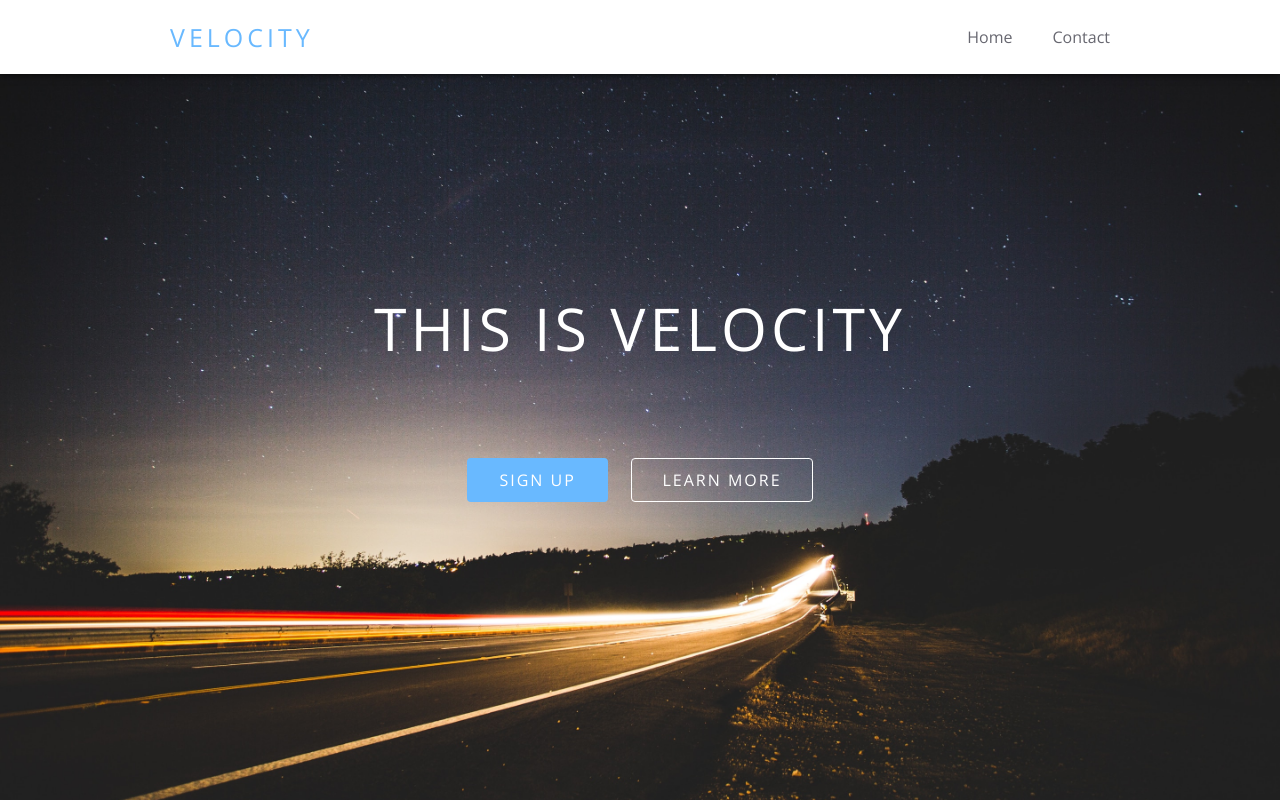
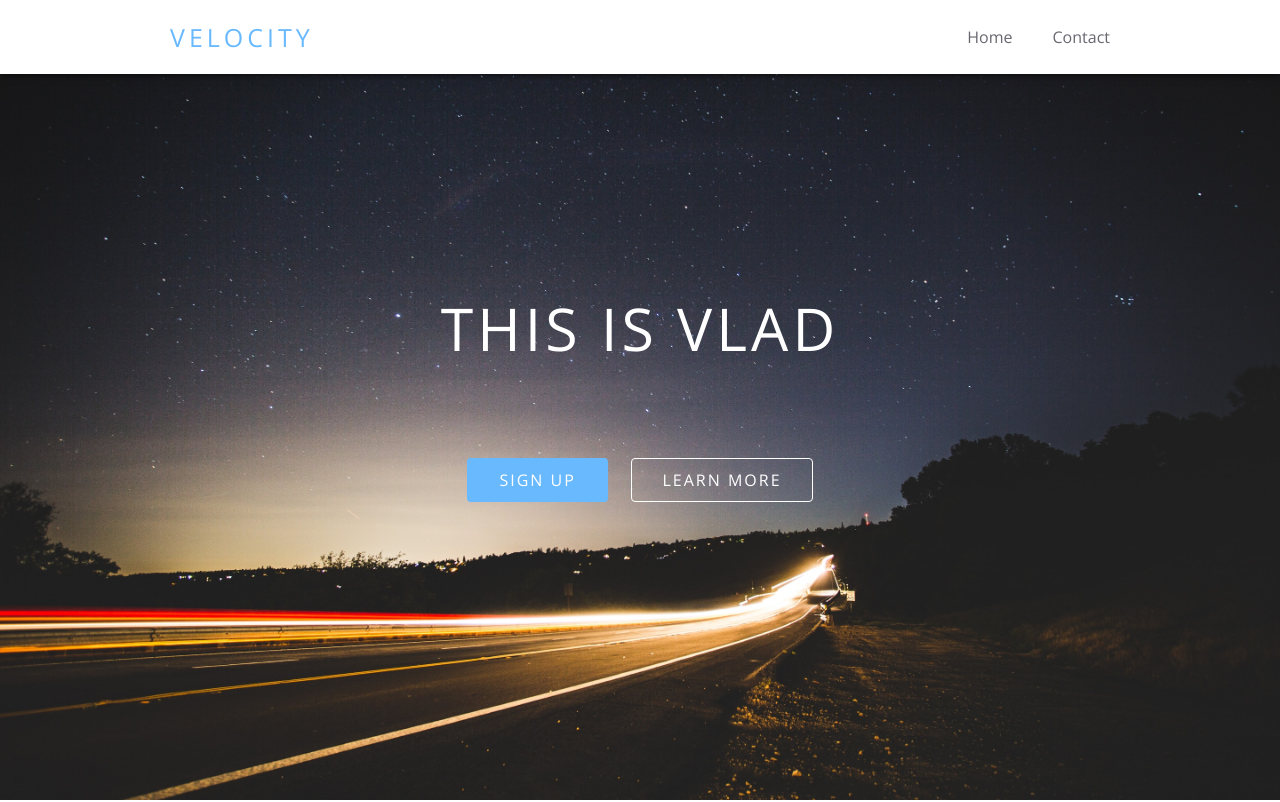
Before and after one commit to Vlad1kun/Velocity, a plain HTML site: page index.html in a window 1280 px wide. Shown: the top 802 px of the page. Drawn offline with nearby package versions, Linux system fonts and the light colour scheme.

Commit message:
Update index.html

```diff
--- a/index.html
+++ b/index.html
@@ -23,7 +23,7 @@
     <main class="main">
         <section class="welcome">
             <div class="container">
-                <h2 class="welcome__heading">This is Velocity</h2>
+                <h2 class="welcome__heading">This is vlad</h2>
                 <div class="welcome_links">
                     <a href="#" class="link-primary">Sign up</a>
                     <a href="#" class="link">Learn more</a>
```
